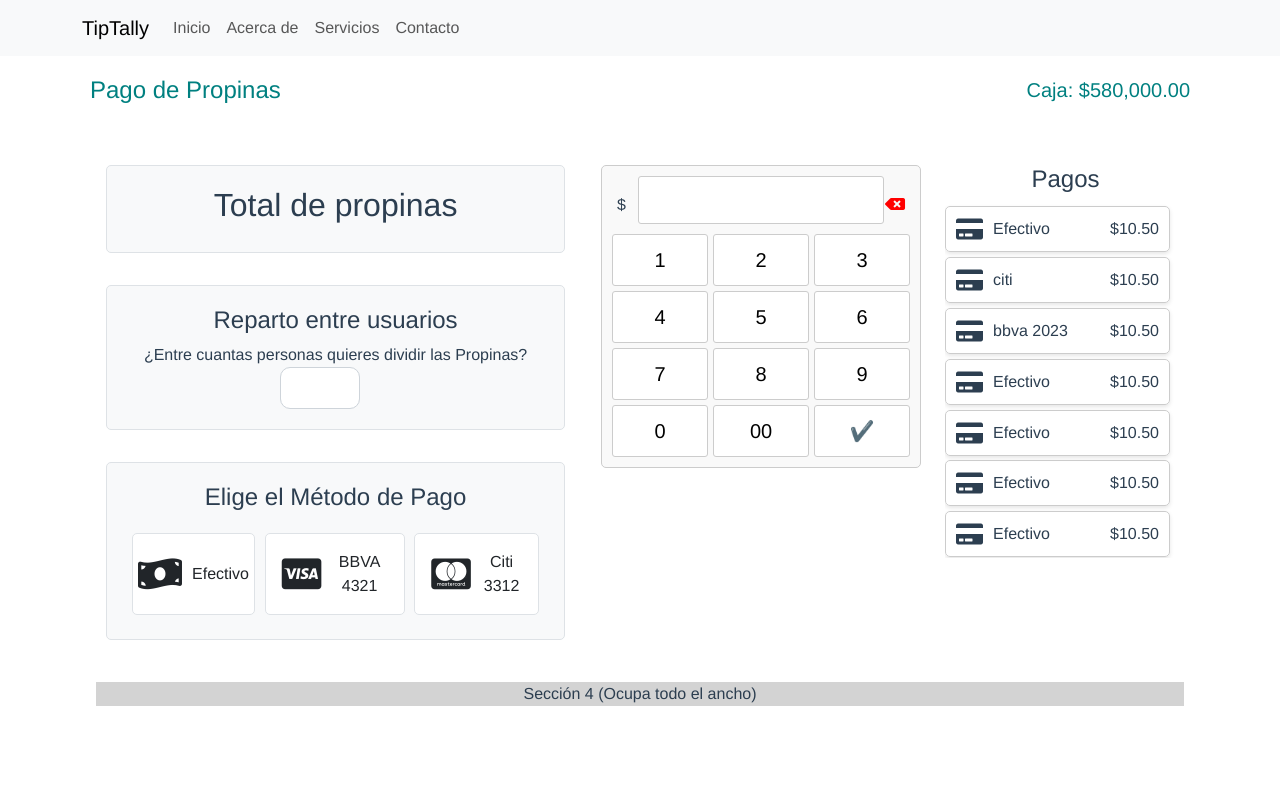
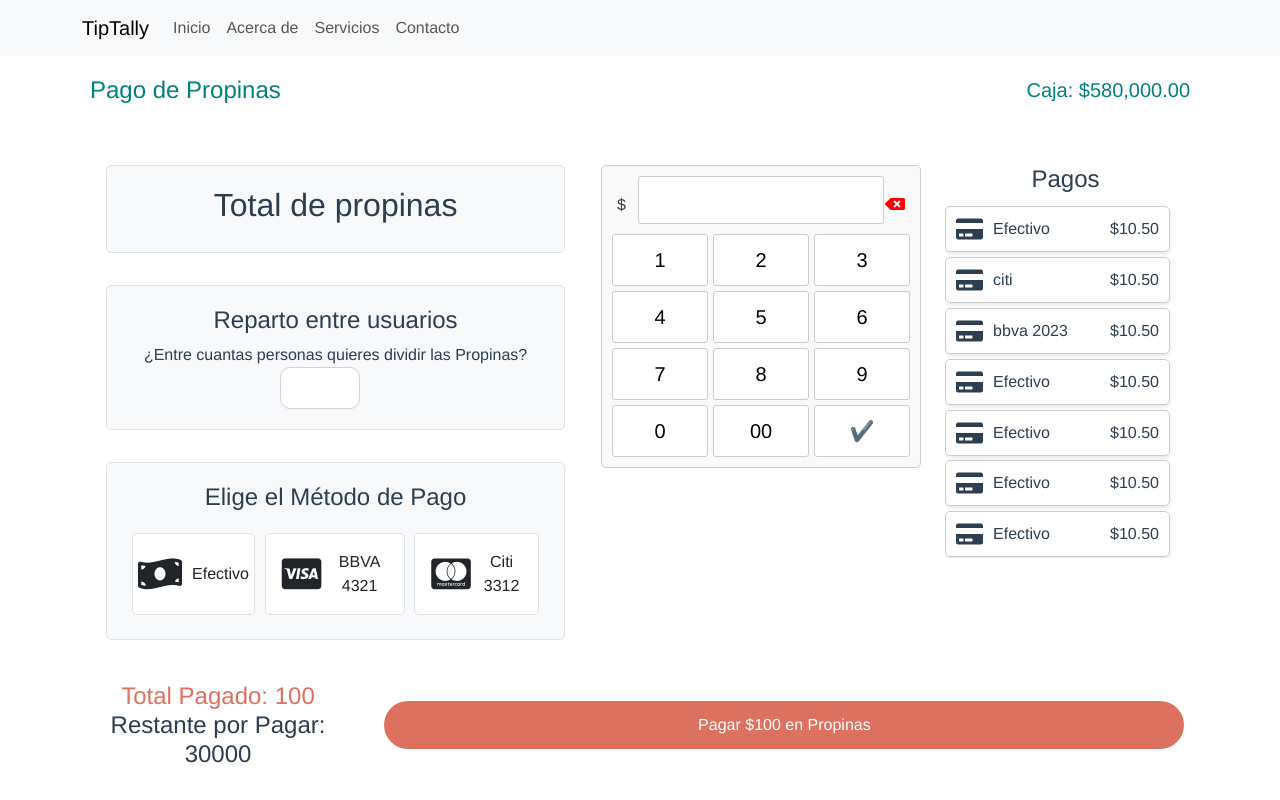
Before and after one commit to crsmillan/tiptally, a Vue app: page / in a window 1280 px wide. Built offline with nearby package versions, Linux system fonts and the light colour scheme.

Commit message:
[ADD] ResumeSubmit

```diff
--- a/src/App.vue
+++ b/src/App.vue
@@ -20,8 +20,7 @@
 
       <div class="row seccion-4">
         <div class="col-12">
-          <!-- Contenido de la cuarta sección -->
-          <div style="background-color: lightgray;">Sección 4 (Ocupa todo el ancho)</div>
+          <ResumeSubmit :totalPaid="100" :remainingToPay="30000"/>
         </div>
       </div>
     </main>
@@ -34,6 +33,7 @@ import BreadcumHeader from './components/BreadcumHeader.vue';
 import BillSplitter from '@/components/Home/BillSplitter.vue';
 import TouchCalculator from './components/Home/TouchCalculator.vue';
 import TipHistory from '@/components/Home/TipHistory.vue';
+import ResumeSubmit from '@/components/Home/ResumeSubmit.vue';
 
 export default {
   name: 'App',
@@ -42,7 +42,8 @@ export default {
     BreadcumHeader,
     BillSplitter,
     TouchCalculator,
-    TipHistory
+    TipHistory,
+    ResumeSubmit
   },
   data(){
     return {
--- /dev/null
+++ b/src/components/Home/ResumeSubmit.vue
@@ -0,0 +1,84 @@
+<template>
+	<div class="resume-submit">
+		<div class="row">
+			<div class="col">
+				<div class="left-title">
+					<h4 style="color: #DD7160;">Total Pagado: {{ totalPaid }}</h4>
+				</div>
+				<div class="right-title">
+					<h4>Restante por Pagar: {{ remainingToPay }}</h4>
+				</div>
+			</div>
+			<div class="col">
+				<div class="button-container">
+					<button class="submit-button">Pagar ${{ totalPaid }} en Propinas</button>
+				</div>
+			</div>
+		</div>
+	</div>
+</template>
+
+<script>
+export default {
+	props: {
+		totalPaid: {
+			type: Number,
+			default: 0 // Valor predeterminado en caso de que no se proporcione totalPaid
+		},
+		remainingToPay: {
+			type: Number,
+			default: 0 // Valor predeterminado en caso de que no se proporcione remainingToPay
+		}
+	}
+};
+</script>
+
+<style scoped>
+.resume-submit {
+	/* Estilos del componente principal */
+}
+
+.row {
+	display: flex;
+	justify-content: space-between;
+	align-items: center;
+}
+
+.col {
+	flex-grow: 1;
+}
+
+.left-title h4,
+.right-title h4 {
+	margin: 0;
+}
+
+.amount {
+	margin-top: 0.5rem;
+	/* Ajusta según sea necesario */
+	font-weight: bold;
+	/* Otros estilos para el dinero */
+}
+
+.button-container {
+	margin-left: 20px;
+	/* Ajusta el margen según sea necesario */
+}
+
+.submit-button {
+	width: 50rem;
+	height: 3rem;
+	border: none;
+	padding: 10px 20px;
+	border-radius: 50px;
+	background-color: #DD7160; /* Color de fondo del botón */
+	color: #fff; /* Color de texto del botón */
+	font-size: 16px;
+	cursor: pointer;
+	transition: background-color 0.3s ease; /* Transición suave del color de fondo */
+}
+
+.submit-button:hover {
+	background-color: #a0524e; /* Cambio de color de fondo al pasar el cursor sobre el botón */
+}
+</style>
```
